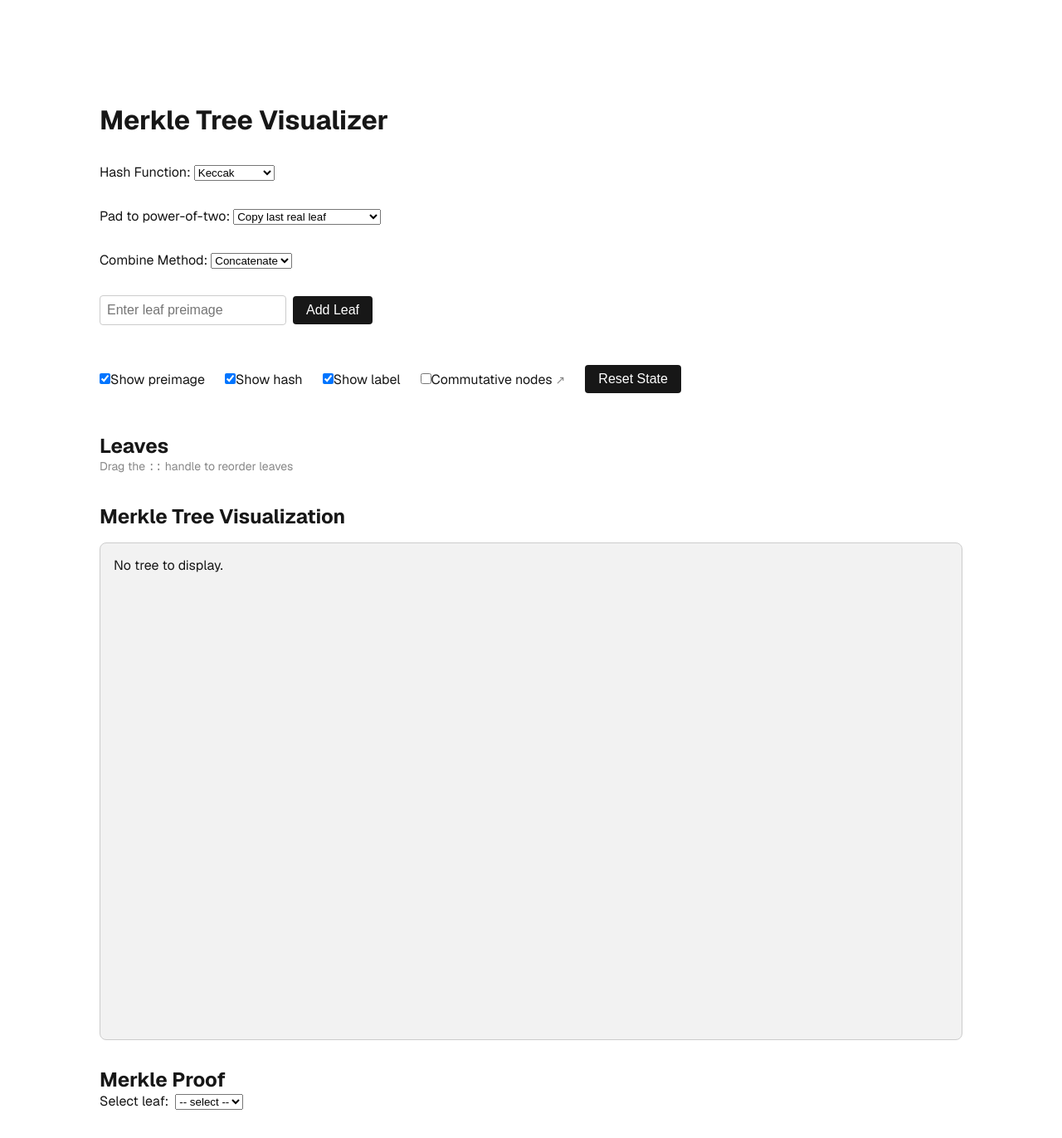
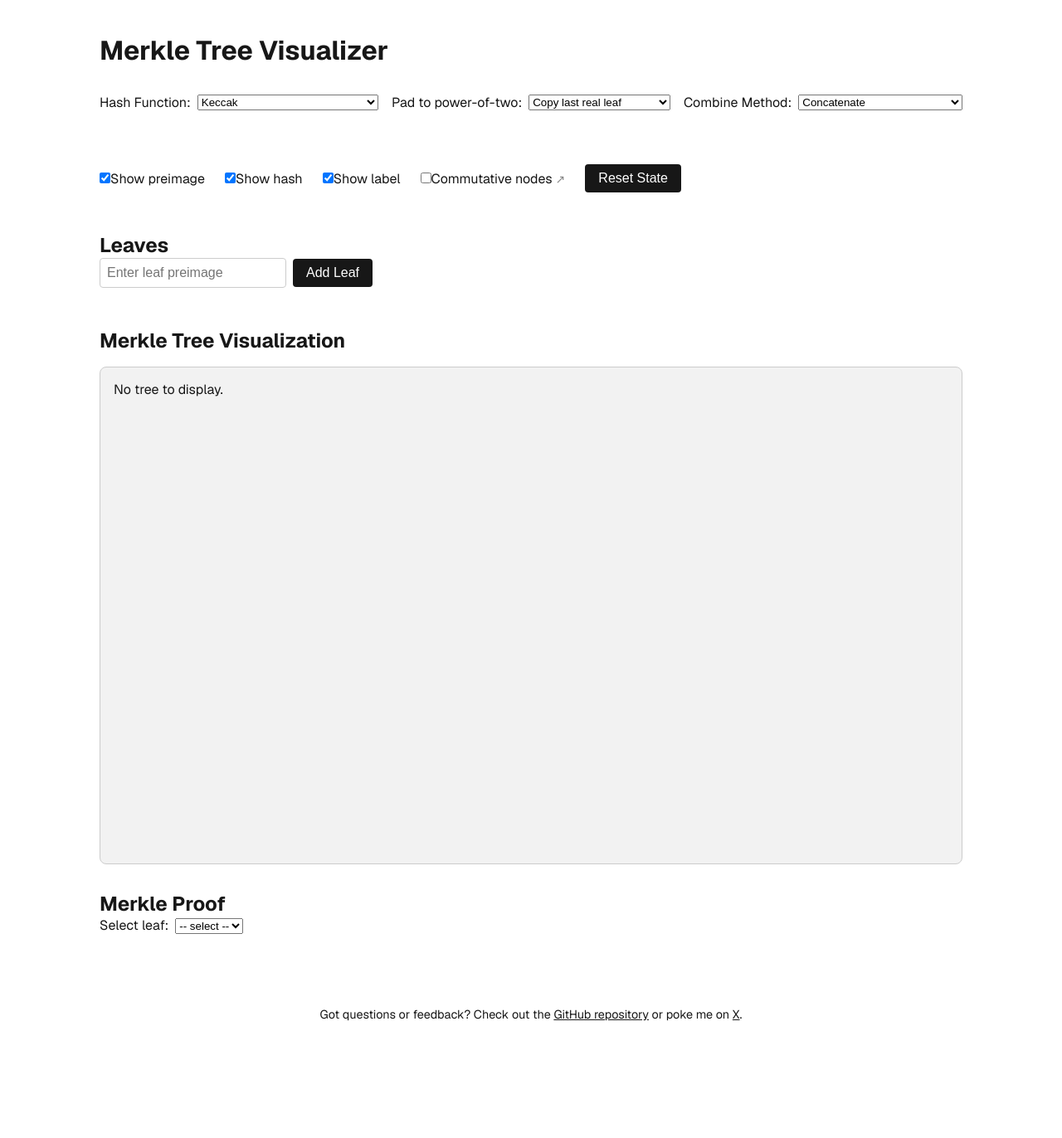
Before and after one commit to microbecode/merkle-visualizer, a Next.js app: page / in a window 1280 px wide. Shown: the top 1372 px of the page at 83% size. After the commit the page ends 1288 px from the top, so only its background shows below. Built offline with nearby package versions, Linux system fonts and the light colour scheme.

Commit message:
add footer, minor layout fixes

```diff
--- /dev/null
+++ b/src/app/components/Footer.module.css
@@ -0,0 +1,28 @@
+.footer {
+  margin-top: auto;
+  padding: 1rem 0;
+  background-color: var(--background);
+  border-top: 1px solid var(--border-color);
+}
+
+.content {
+  max-width: 1200px;
+  margin: 0 auto;
+  padding: 0 1rem;
+  text-align: center;
+}
+
+.content p {
+  margin: 0;
+  font-size: 0.9rem;
+  color: var(--foreground);
+}
+
+.content a {
+  color: var(--foreground);
+  text-decoration: underline;
+}
+
+.content a:hover {
+  opacity: 0.8;
+}
--- /dev/null
+++ b/src/app/components/Footer.tsx
@@ -0,0 +1,13 @@
+import styles from './Footer.module.css';
+
+export function Footer() {
+  return (
+    <footer className={styles.footer}>
+      <div className={styles.content}>
+        <p>
+          Got questions or feedback? Check out the <a href='https://github.com/microbecode/merkle-visualizer' target='_blank'>GitHub repository</a> or poke me on <a href='https://x.com/LauriPelto' target='_blank'>X</a>.
+        </p>
+      </div>
+    </footer>
+  );
+}
--- a/src/app/page.module.css
+++ b/src/app/page.module.css
@@ -231,3 +231,26 @@ a.secondary {
   fill: #00796b;
   font-weight: bold;
 }
+
+.optionsGrid {
+  display: grid;
+  grid-template-columns: repeat(auto-fit, minmax(250px, 1fr));
+  gap: 1rem;
+  margin-bottom: 1rem;
+  align-items: center;
+}
+
+.optionsGrid > div {
+  display: flex;
+  align-items: center;
+  gap: 0.5rem;
+}
+
+.optionsGrid label {
+  white-space: nowrap;
+}
+
+.optionsGrid select {
+  flex: 1;
+  min-width: 0;
+}
--- a/src/app/page.tsx
+++ b/src/app/page.tsx
@@ -18,6 +18,7 @@ import {
   verticalListSortingStrategy,
 } from '@dnd-kit/sortable';
 import { CSS } from '@dnd-kit/utilities';
+import { Footer } from './components/Footer';
 
 const hashFunctions = [
   { label: "Keccak", value: "keccak" },
@@ -144,9 +145,10 @@ export default function MerkleTreePage() {
   };
 
   return (
-    <div className={styles.page}>
+    <div className={styles.page} style={{ display: 'flex', flexDirection: 'column', minHeight: '100vh' }}>
       <main className={styles.main}>
         <h1>Merkle Tree Visualizer</h1>
+        <div className={styles.optionsGrid}>
           <div>
             <label htmlFor="hash-fn">Hash Function: </label>
             <select
@@ -183,21 +185,6 @@ export default function MerkleTreePage() {
               ))}
             </select>
           </div>
-        <div>
-          <input
-            type="text"
-            value={leafInput}
-            onChange={e => setLeafInput(e.target.value)}
-            placeholder="Enter leaf preimage"
-            className={styles.input}
-            onKeyDown={e => {
-              if (e.key === 'Enter') {
-                handleAddLeaf();
-              }
-            }}
-          />
-          <button onClick={handleAddLeaf} className={styles.button}>Add Leaf</button>
-
         </div>
         <div style={{ display: 'flex', gap: 24, alignItems: 'center', margin: '16px 0' }}>
           <label>
@@ -248,8 +235,20 @@ export default function MerkleTreePage() {
         )}
         <div>
           <h2>Leaves</h2>
-          <div style={{ color: '#888', fontSize: 14, marginBottom: 4 }}>
-            Drag the <span style={{fontFamily: 'monospace'}}>::</span> handle to reorder leaves
+          <div style={{ marginBottom: 16 }}>
+            <input
+              type="text"
+              value={leafInput}
+              onChange={e => setLeafInput(e.target.value)}
+              placeholder="Enter leaf preimage"
+              className={styles.input}
+              onKeyDown={e => {
+                if (e.key === 'Enter') {
+                  handleAddLeaf();
+                }
+              }}
+            />
+            <button onClick={handleAddLeaf} className={styles.button}>Add Leaf</button>
           </div>
           <DndContext sensors={sensors} collisionDetection={closestCenter} onDragEnd={handleDragEnd}>
             <SortableContext items={leaves.map((_, i) => i.toString())} strategy={verticalListSortingStrategy}>
@@ -344,6 +343,7 @@ export default function MerkleTreePage() {
           )}
         </div>
       </main>
+      <Footer />
     </div>
   );
 }
```
Lines whose indentation alone changed are shown as unchanged.
